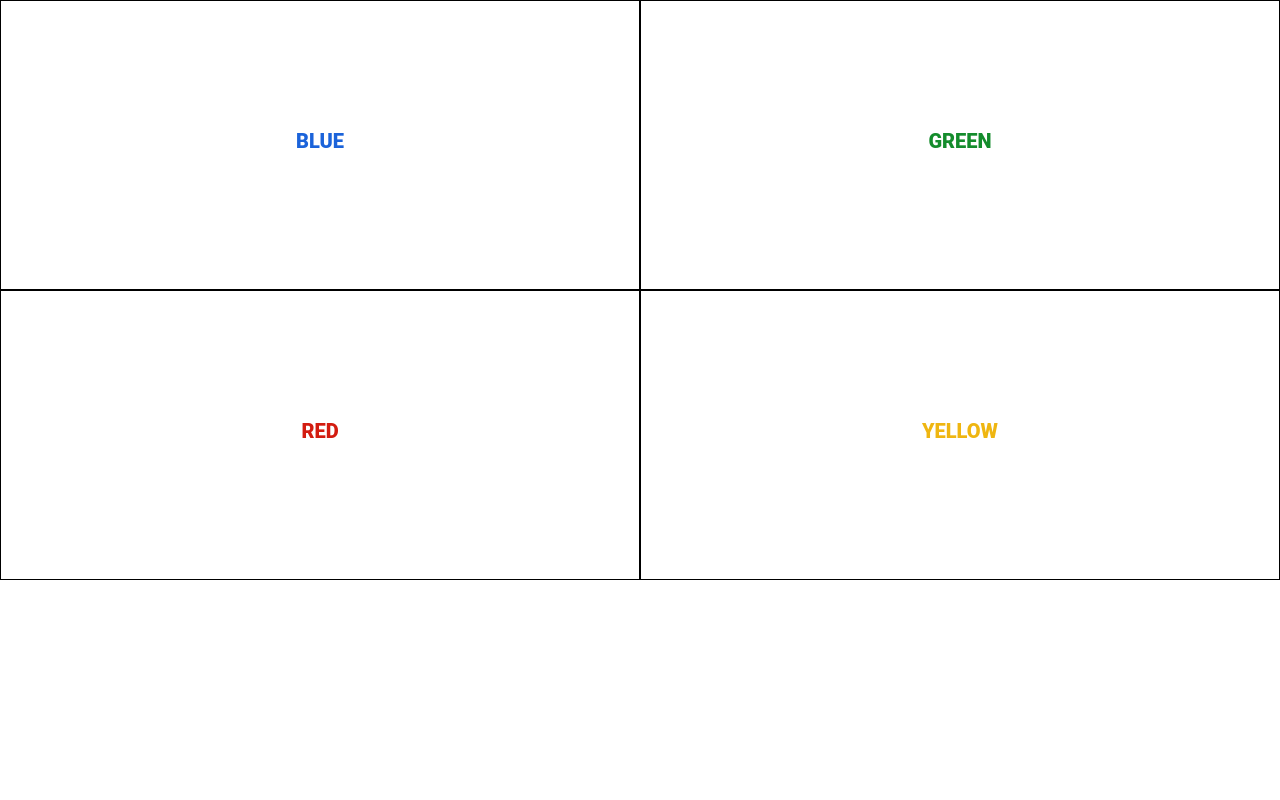
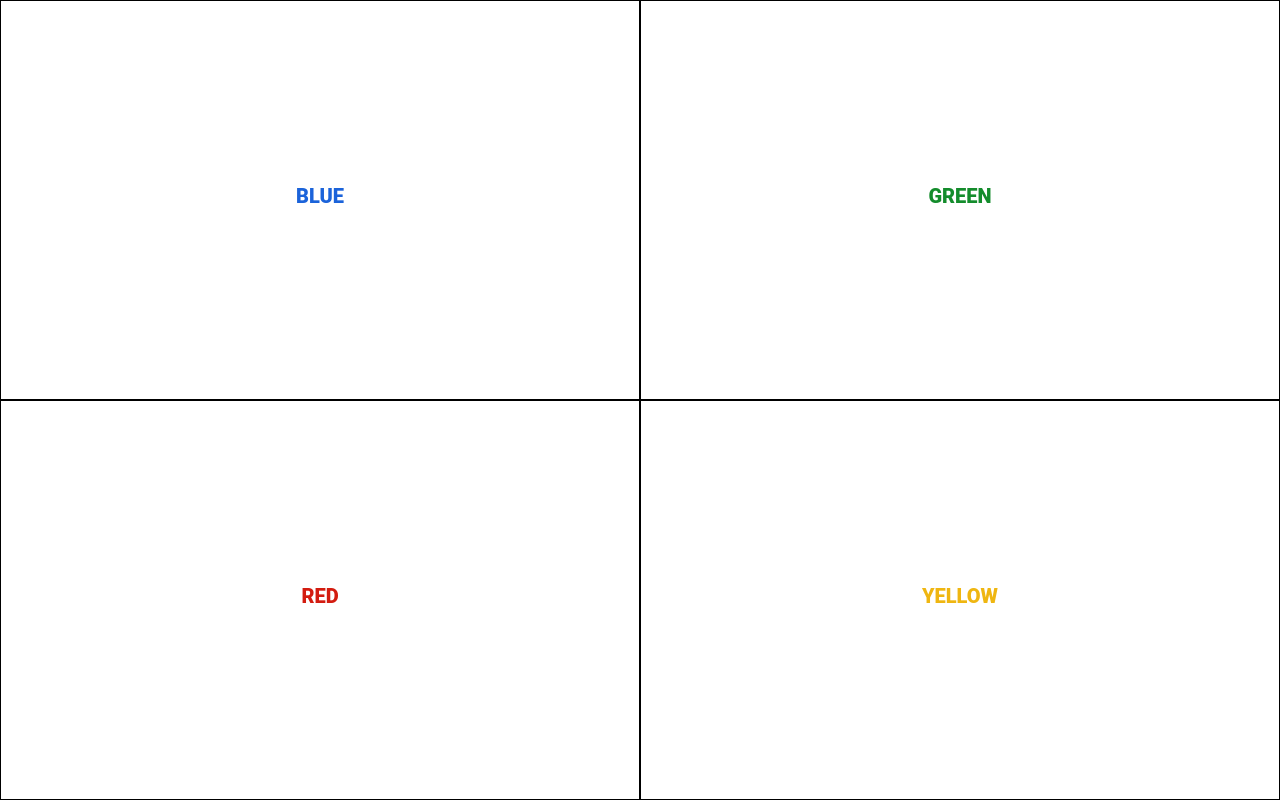
Before and after one commit to harvestknight/p2-burnett_claire, a plain HTML site: page index.html in a window 1280 px wide. Drawn offline with nearby package versions, Linux system fonts and the light colour scheme.

Commit message:
Fill screen vertically with grid and center content

```diff
--- a/styles.css
+++ b/styles.css
@@ -31,7 +31,16 @@ H1 {
     text-align: center;
 }
 
+.row {
+    height: 100vh;
+}
+
 section {
     padding: 20%;
     border: black 0.5px solid;
+    height: 100%;
+    display: flex;
+    justify-content: center;
+    flex-direction: column;
+    text-align: center;
 }
```
Also changed, not shown: README.md, index.html (line endings or trailing spaces).
